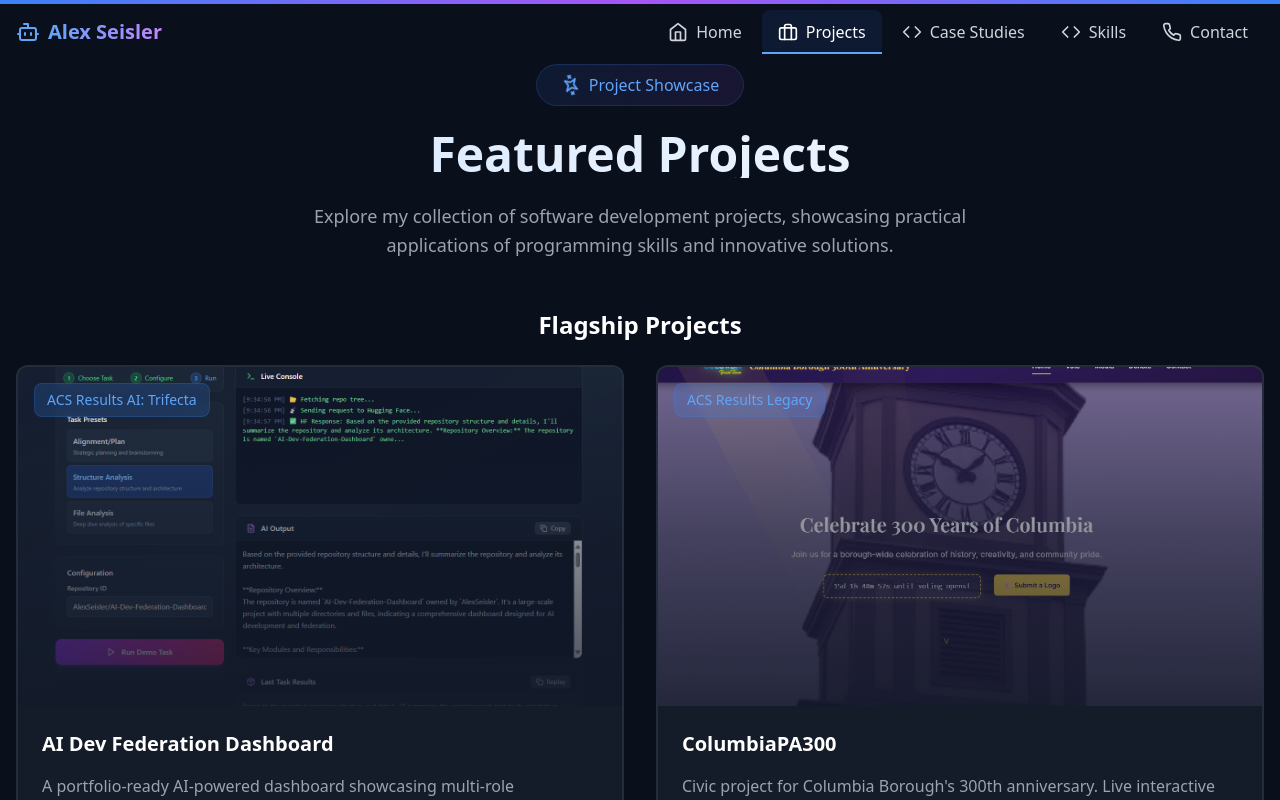
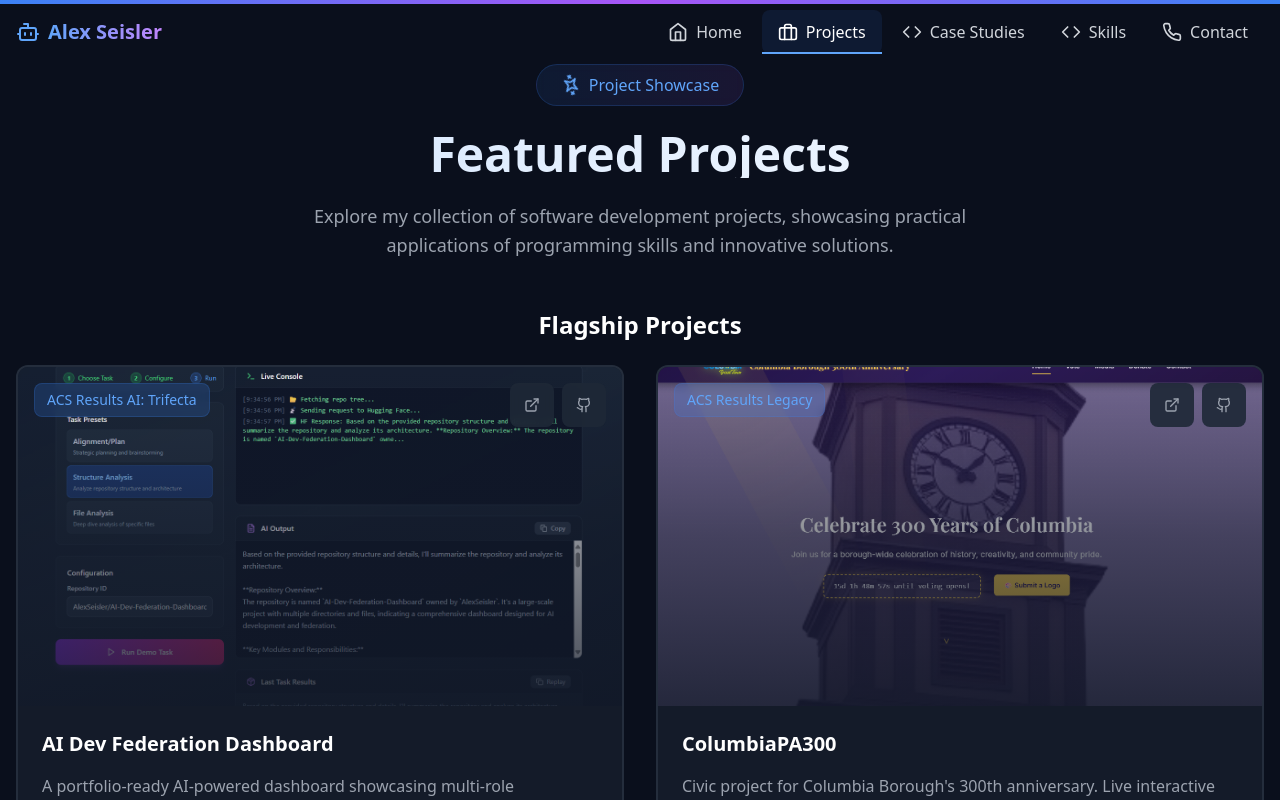
Before and after one commit to AlexSeisler/Alex-Seislers_Software-Portfolio, a React (Vite) app: page /projects in a window 1280 px wide. Shown: the top 800 px of the page. Built offline with nearby package versions, Linux system fonts and the light colour scheme.

Commit message:
live links

```diff
--- a/src/components/projects/ProjectCard.tsx
+++ b/src/components/projects/ProjectCard.tsx
@@ -2,7 +2,7 @@ import React from 'react';
 import { motion } from 'framer-motion';
 import { Clock, Tag, ExternalLink, Github, ArrowRight, Calendar } from 'lucide-react';
 import { ProjectType } from '../../types/project';
-import { useNavigate } from 'react-router-dom'; // ✅ if using react-router
+import { useNavigate } from 'react-router-dom';
 
 interface ProjectCardProps {
   project: ProjectType;
@@ -19,9 +19,9 @@ export default function ProjectCard({ project, onSelect }: ProjectCardProps) {
   const handleDetailsClick = (e: React.MouseEvent) => {
     e.stopPropagation();
     if (isSpecial) {
-      navigate(`/case-study/${project.id}`); // ✅ redirect to case study
+      navigate(`/case-study/${project.id}`);
     } else {
-      onSelect(project.id); // fallback to popup
+      onSelect(project.id);
     }
   };
 
@@ -30,7 +30,7 @@ export default function ProjectCard({ project, onSelect }: ProjectCardProps) {
       className="group relative bg-gray-800/50 rounded-xl overflow-hidden cursor-pointer border-2
         border-gray-700/50 hover:border-blue-500/50 transition-all duration-300"
       whileHover={{ y: -5 }}
-      onClick={() => onSelect(project.id)} // ✅ popup on card click
+      onClick={() => onSelect(project.id)}
     >
       {/* Image */}
       <div className="relative aspect-video overflow-hidden">
@@ -42,12 +42,12 @@ export default function ProjectCard({ project, onSelect }: ProjectCardProps) {
           transition={{ duration: 0.4 }}
         />
 
-        {/* Overlay */}
+        {/* Gradient Overlay (z-10 so links sit above) */}
         <div className="absolute inset-0 bg-gradient-to-t from-gray-900 via-gray-900/60 to-transparent
-          opacity-80 group-hover:opacity-90 transition-opacity" />
+          opacity-80 group-hover:opacity-90 transition-opacity z-10" />
 
-        {/* Category */}
-        <div className="absolute top-4 left-4">
+        {/* Category Badge */}
+        <div className="absolute top-4 left-4 z-20">
           <motion.div
             className="px-3 py-1.5 bg-blue-500/20 backdrop-blur-sm rounded-lg border border-blue-500/20
               text-blue-400 text-sm font-medium"
@@ -56,6 +56,38 @@ export default function ProjectCard({ project, onSelect }: ProjectCardProps) {
             {project.category}
           </motion.div>
         </div>
+
+        {/* ✅ External Links */}
+        {(project.liveUrl || project.githubUrl) && (
+          <div className="absolute top-4 right-4 flex items-center gap-2 z-20">
+            {project.liveUrl && (
+              <motion.a
+                href={project.liveUrl}
+                target="_blank"
+                rel="noopener noreferrer"
+                className="flex items-center justify-center w-8 h-8 bg-gray-800/90 backdrop-blur-sm
+                  rounded-lg text-gray-400 hover:text-white hover:bg-gray-700 transition-all"
+                whileHover={{ scale: 1.1 }}
+                onClick={(e) => e.stopPropagation()}
+              >
+                <ExternalLink className="w-4 h-4" />
+              </motion.a>
+            )}
+            {project.githubUrl && (
+              <motion.a
+                href={project.githubUrl}
+                target="_blank"
+                rel="noopener noreferrer"
+                className="flex items-center justify-center w-8 h-8 bg-gray-800/90 backdrop-blur-sm
+                  rounded-lg text-gray-400 hover:text-white hover:bg-gray-700 transition-all"
+                whileHover={{ scale: 1.1 }}
+                onClick={(e) => e.stopPropagation()}
+              >
+                <Github className="w-4 h-4" />
+              </motion.a>
+            )}
+          </div>
+        )}
       </div>
 
       {/* Content */}
@@ -97,7 +129,7 @@ export default function ProjectCard({ project, onSelect }: ProjectCardProps) {
             </div>
           </div>
 
-          {/* ✅ Details / Case Study */}
+          {/* Details / Case Study */}
           <motion.button
             className="flex items-center gap-1.5 text-blue-400 hover:text-blue-300 transition-colors"
             whileHover={{ x: 5 }}
```
